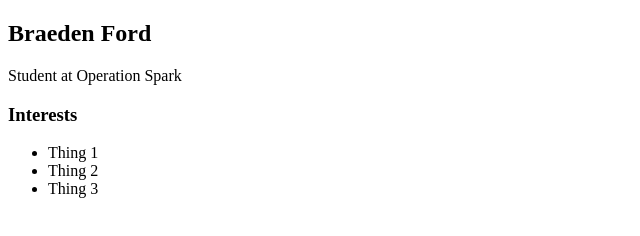
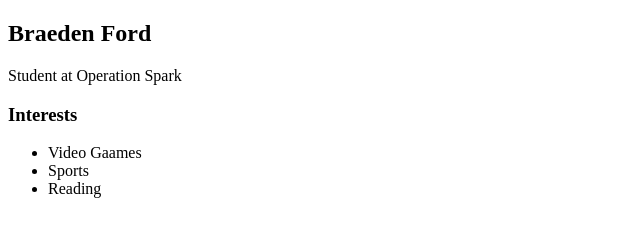
Before and after one commit to bford002/braeden-ford.github.io, a plain HTML site: page index.html in a window 1280 px wide. Shown: the full height of the page, 0-640 px from the left. Drawn offline with Linux system fonts and the light colour scheme.

Commit message:
added personal interests

```diff
--- a/index.html
+++ b/index.html
@@ -20,9 +20,9 @@
                   <div id="interests">
                       <h3>Interests</h3>
                       <ul>
-                          <li>Thing 1</li>
-                          <li>Thing 2</li>
-                          <li>Thing 3</li>
+                          <li>Video Gaames</li>
+                          <li>Sports</li>
+                          <li>Reading</li>
                       </ul>
                   </div>
               </div>
```
